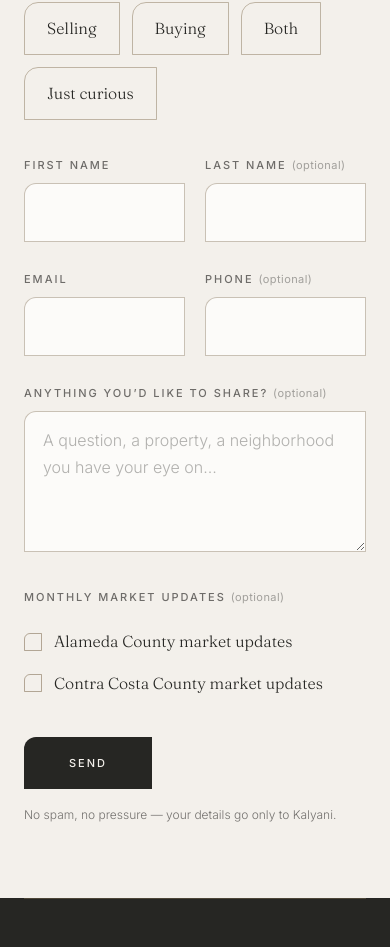
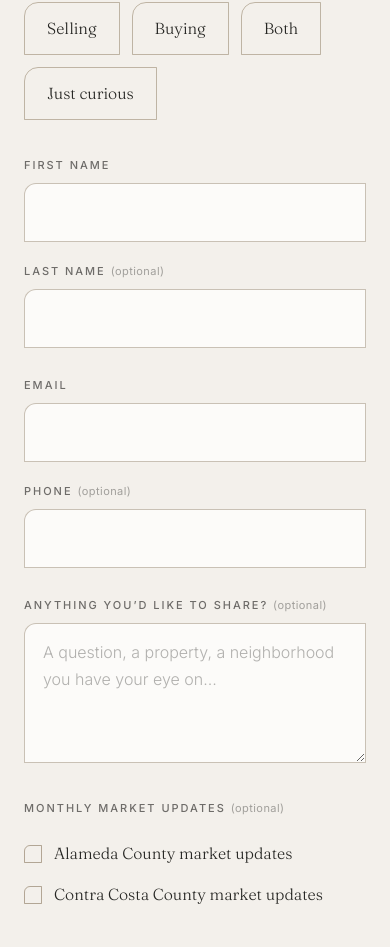
Before and after one commit to tthankappan1/kt-website, a Next.js app: page /contact in a window 390 px wide. Shown: the part 1302-2249 px from the top of the page. Built offline with nearby package versions, Linux system fonts and the light colour scheme.

Commit message:
feat(mobile): contact form field pairs collapse to one column below 480px

```diff
--- a/src/components/contact/contact-form.tsx
+++ b/src/components/contact/contact-form.tsx
@@ -172,14 +172,7 @@ export function ContactForm() {
       )}
 
       {/* Name grid — issue 3: kt-field-label; issue 4: marginBottom 28px */}
-      <div
-        style={{
-          display: 'grid',
-          gridTemplateColumns: '1fr 1fr',
-          gap: '20px',
-          marginBottom: '28px',
-        }}
-      >
+      <div className="grid-form-pair">
         <div>
           <label className="kt-field-label" htmlFor="firstName">
             First name
@@ -211,14 +204,7 @@ export function ContactForm() {
       </div>
 
       {/* Contact grid — issue 3: kt-field-label; issue 4: marginBottom 28px */}
-      <div
-        style={{
-          display: 'grid',
-          gridTemplateColumns: '1fr 1fr',
-          gap: '20px',
-          marginBottom: '28px',
-        }}
-      >
+      <div className="grid-form-pair">
         <div>
           <label className="kt-field-label" htmlFor="email">
             Email
```
Also changed, not shown: 1 other file (tests, documents, lock files or other folders).
